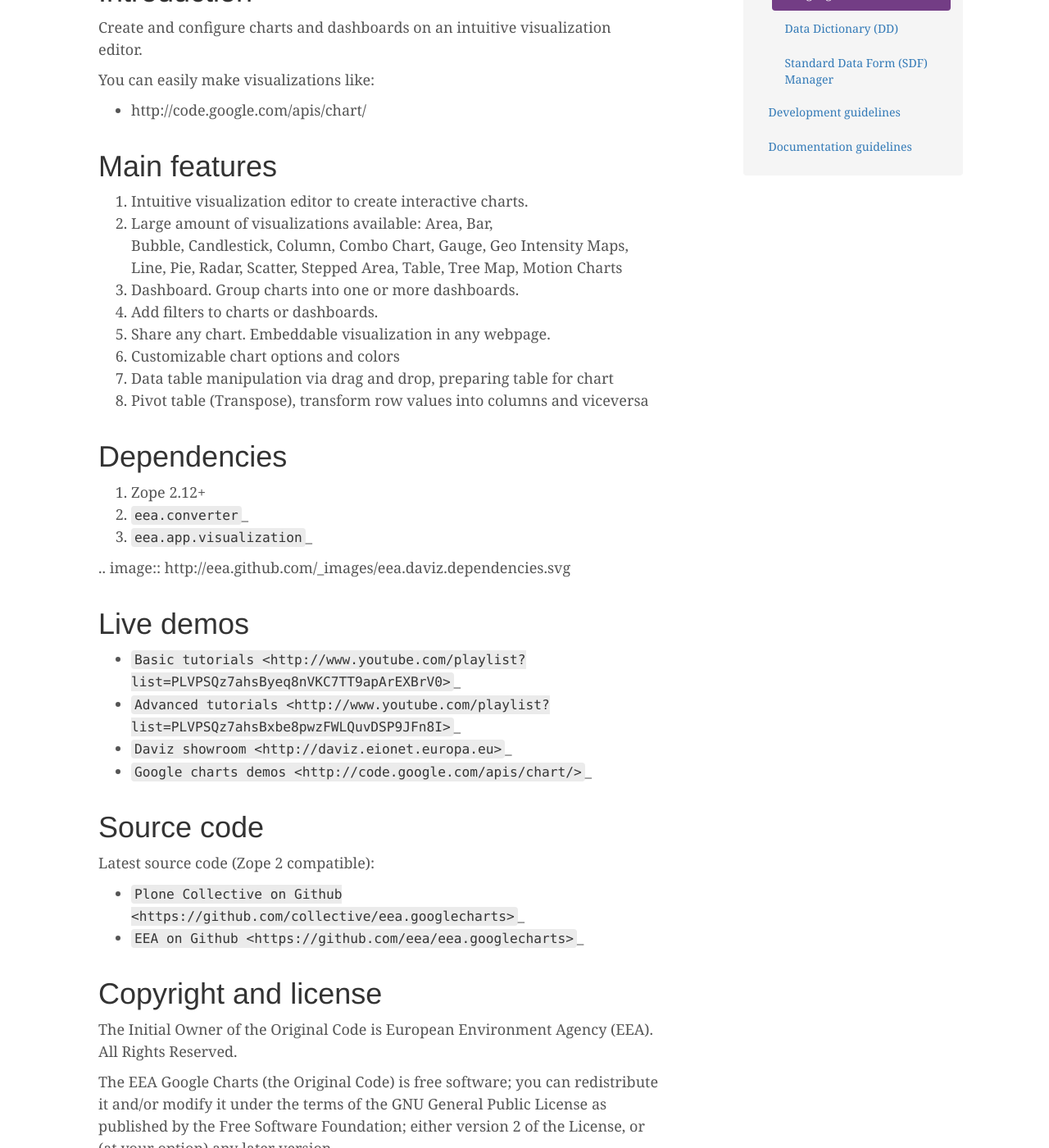
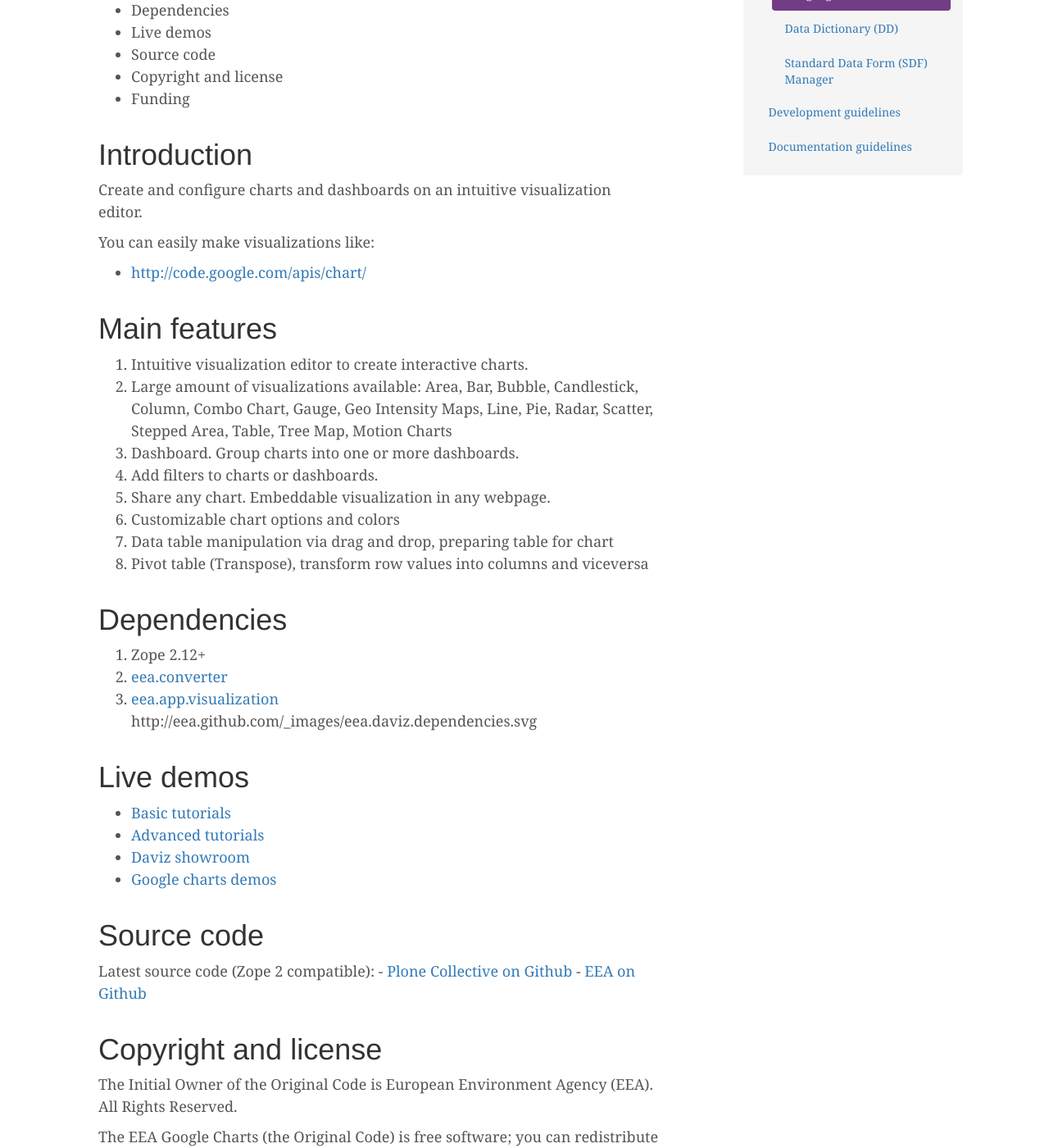
Before and after one commit to zotya/zotya.github.io, a Jekyll site: the page built from IT-systems/eea.googlecharts/index.md, in a window 1280 px wide and 1400 px high, scrolled down 539 px. Shown: the whole window at 82% size. Built offline with Jekyll 4.4.1, drawn with Linux system fonts in a browser that asks for light colours; comment, search, counter and statistics services are not loaded; some of the changed text lies outside the part shown.

Commit message:
Update index.md

```diff
--- a/IT-systems/eea.googlecharts/index.md
+++ b/IT-systems/eea.googlecharts/index.md
@@ -1,97 +1,86 @@
 ---
 ---
-
 # EEA Google Charts
 
+![http://ci.eionet.europa.eu/job/eea.googlecharts-
+www/badge/icon](http://ci.eionet.europa.eu/job/eea.googlecharts-
+www/badge/icon) ![http://ci.eionet.europa.eu/job/eea.googlecharts-
+plone4/badge/icon](http://ci.eionet.europa.eu/job/eea.googlecharts-
+plone4/badge/icon) ![http://ci.eionet.europa.eu/job/eea.googlecharts-
+zope/badge/icon](http://ci.eionet.europa.eu/job/eea.googlecharts-
+zope/badge/icon)
 
-[![jenkins www build status](http://ci.eionet.europa.eu/job/eea.googlecharts-www/badge/icon)]( http://ci.eionet.europa.eu/job/eea.googlecharts-www/lastBuild)
-[![jenkins plone4 build status](http://ci.eionet.europa.eu/job/eea.googlecharts-plone4/badge/icon)]( http://ci.eionet.europa.eu/job/eea.googlecharts-plone4/lastBuild)
-[![jenkins zope build status](http://ci.eionet.europa.eu/job/eea.googlecharts-zope/badge/icon)]( http://ci.eionet.europa.eu/job/eea.googlecharts-zope/lastBuild)
+[EEA Google Charts](http://eea.github.com/docs/eea.googlecharts) provides
+[Google Charts](http://code.google.com/apis/chart) framework integration for
+[eea.app.visualization](http://eea.github.com/docs/eea.app.visualization). See
+[eea.daviz](http://eea.github.com/docs/eea.daviz) package for more details.
 
-`EEA Google Charts`_ provides `Google Charts`_ framework integration for
-`eea.app.visualization`_. See `eea.daviz`_ package for more details.
+http://eea.github.com/_images/eea.daviz.layers.svg
+
+Contents
+
+  * Introduction
+  * Main features
+  * Dependencies
+  * Live demos
+  * Source code
+  * Copyright and license
+  * Funding
+
+# Introduction
+
+Create and configure charts and dashboards on an intuitive visualization
+editor.
+
+You can easily make visualizations like:
 
 
-.. image:: http://eea.github.com/_images/eea.daviz.layers.svg
 
+  * <http://code.google.com/apis/chart/>
 
-.. contents::
+# Main features
 
+  1. Intuitive visualization editor to create interactive charts.
+  2. Large amount of visualizations available: Area, Bar, Bubble, Candlestick, Column, Combo Chart, Gauge, Geo Intensity Maps, Line, Pie, Radar, Scatter, Stepped Area, Table, Tree Map, Motion Charts
+  3. Dashboard. Group charts into one or more dashboards.
+  4. Add filters to charts or dashboards.
+  5. Share any chart. Embeddable visualization in any webpage.
+  6. Customizable chart options and colors
+  7. Data table manipulation via drag and drop, preparing table for chart
+  8. Pivot table (Transpose), transform row values into columns and viceversa
 
-Introduction
-============
+# Dependencies
 
-Create and configure charts and dashboards on an intuitive visualization editor.
+  1. Zope 2.12+
+  2. [eea.converter](http://eea.github.com/docs/eea.converter)
+  3. [eea.app.visualization](http://eea.github.com/docs/eea.app.visualization)
+http://eea.github.com/_images/eea.daviz.dependencies.svg
 
-You can easily make visualizations like:
-  - http://code.google.com/apis/chart/
+# Live demos
 
+  * [Basic tutorials](http://www.youtube.com/playlist?list=PLVPSQz7ahsByeq8nVKC7TT9apArEXBrV0)
+  * [Advanced tutorials](http://www.youtube.com/playlist?list=PLVPSQz7ahsBxbe8pwzFWLQuvDSP9JFn8I)
+  * [Daviz showroom](http://daviz.eionet.europa.eu)
+  * [Google charts demos](http://code.google.com/apis/chart/)
 
-Main features
-=============
+# Source code
 
-1. Intuitive visualization editor to create interactive charts.
-2. Large amount of visualizations available: Area, Bar, \
-   Bubble, Candlestick, Column, Combo Chart, Gauge, Geo Intensity Maps,
-   Line, Pie, Radar, Scatter, Stepped Area, Table, Tree Map, Motion Charts
-3. Dashboard. Group charts into one or more dashboards.
-4. Add filters to charts or dashboards.
-5. Share any chart. Embeddable visualization in any webpage.
-6. Customizable chart options and colors
-7. Data table manipulation via drag and drop, preparing table for chart
-8. Pivot table (Transpose), transform row values into columns and viceversa
+Latest source code (Zope 2 compatible): \- [Plone Collective on
+Github](https://github.com/collective/eea.googlecharts) \- [EEA on
+Github](https://github.com/eea/eea.googlecharts)
 
+# Copyright and license
 
-Dependencies
-============
-
-1. Zope 2.12+
-2. `eea.converter`_
-3. `eea.app.visualization`_
-
-
-.. image:: http://eea.github.com/_images/eea.daviz.dependencies.svg
-
-
-Live demos
-==========
-
-* `Basic tutorials <http://www.youtube.com/playlist?list=PLVPSQz7ahsByeq8nVKC7TT9apArEXBrV0>`_
-* `Advanced tutorials <http://www.youtube.com/playlist?list=PLVPSQz7ahsBxbe8pwzFWLQuvDSP9JFn8I>`_
-* `Daviz showroom <http://daviz.eionet.europa.eu>`_
-* `Google charts demos <http://code.google.com/apis/chart/>`_
-
-
-Source code
-===========
-
-Latest source code (Zope 2 compatible):
-- `Plone Collective on Github <https://github.com/collective/eea.googlecharts>`_
-- `EEA on Github <https://github.com/eea/eea.googlecharts>`_
-
-
-Copyright and license
-=====================
 The Initial Owner of the Original Code is European Environment Agency (EEA).
 All Rights Reserved.
 
-The EEA Google Charts (the Original Code) is free software;
-you can redistribute it and/or modify it under the terms of the GNU
-General Public License as published by the Free Software Foundation;
-either version 2 of the License, or (at your option) any later
-version.
+The EEA Google Charts (the Original Code) is free software; you can
+redistribute it and/or modify it under the terms of the GNU General Public
+License as published by the Free Software Foundation; either version 2 of the
+License, or (at your option) any later version.
 
 More details under docs/License.txt
 
+# Funding
 
-Funding
-=======
-
-EEA_ - European Environment Agency (EU)
-
-.. _EEA: http://www.eea.europa.eu/
-.. _`eea.daviz`: http://eea.github.com/docs/eea.daviz
-.. _`eea.app.visualization`: http://eea.github.com/docs/eea.app.visualization
-.. _`eea.converter`: http://eea.github.com/docs/eea.converter
-.. _`Google Charts`: http://code.google.com/apis/chart
-.. _`EEA Google Charts`: http://eea.github.com/docs/eea.googlecharts
+[EEA](http://www.eea.europa.eu/) \- European Environment Agency (EU)
```
